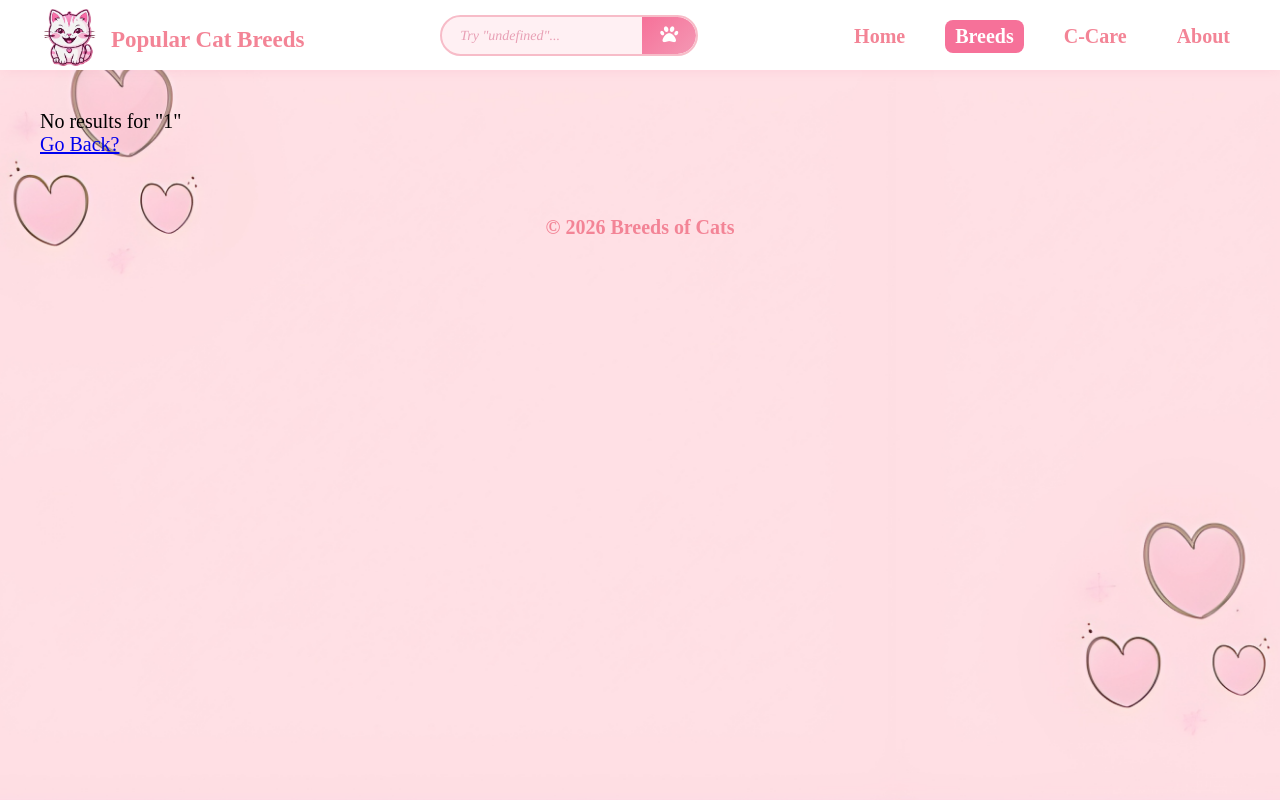
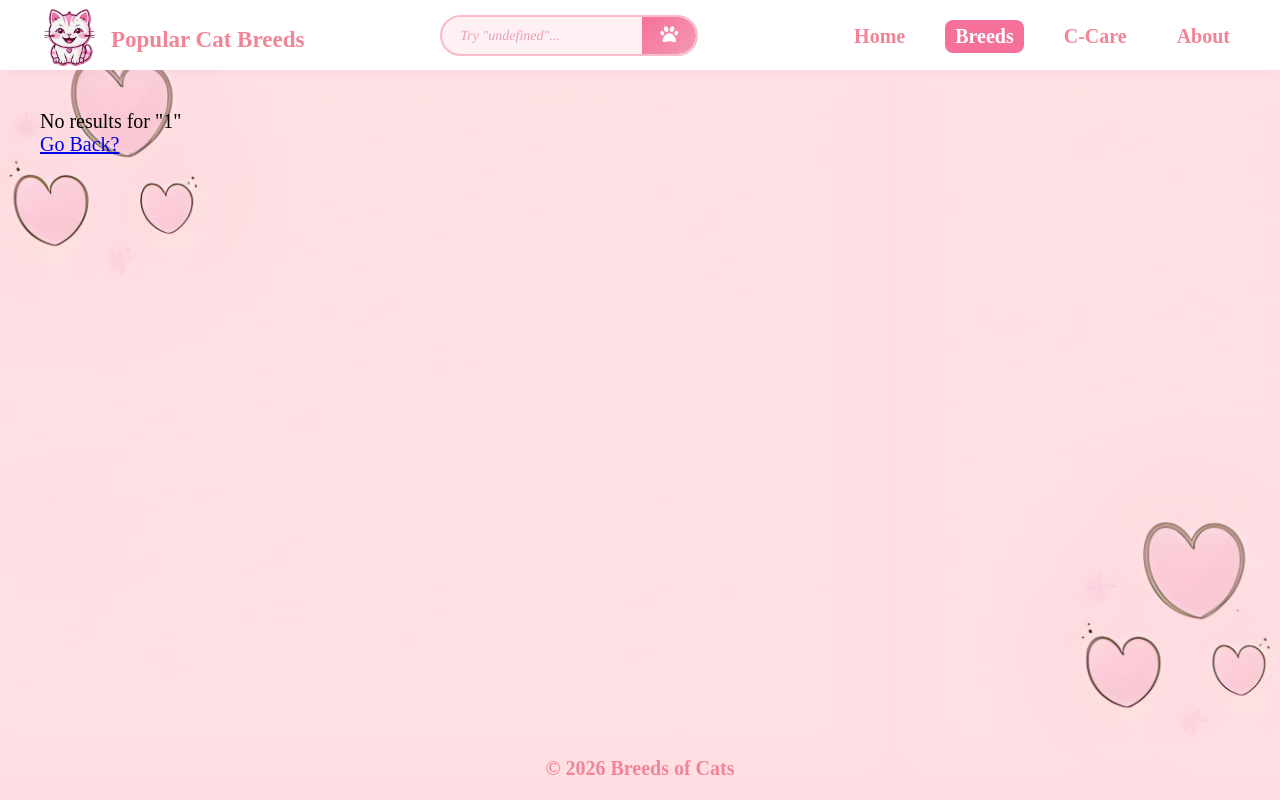
Before and after one commit to dannnnnno-o/WSAT-Finals, a PHP site: page /breeds/?search=1 in a window 1280 px wide. Run offline with PHP 8.4, Linux system fonts and the light colour scheme; data comes from the database, SQL or seed files in the repository; data that the repository does not hold is empty.

Commit message:
fixed footer positioning

```diff
--- a/breeds/index.php
+++ b/breeds/index.php
@@ -12,7 +12,7 @@
     <meta name="viewport" content="width=device-width, initial-scale=1.0">
     <title>Breeds of Cats</title>
     <link rel="stylesheet" href="../style.css">
-    <link rel="stylesheet" href="style.css">
+    <link rel="stylesheet" href="styles.css">
     <link rel="icon" href="/images/bg/catty.png">
     <link rel="stylesheet" href="https://cdn.jsdelivr.net/npm/swiper@12/swiper-bundle.min.css">
     <link rel="stylesheet" href="https://cdnjs.cloudflare.com/ajax/libs/font-awesome/6.5.0/css/all.min.css">
--- a/breeds/style.css
+++ b/breeds/styles.css
@@ -8,6 +8,7 @@
     background-position: center;
     background-size: cover !important;
     background-attachment: fixed;
+    background-repeat: repeat-y;
 }
 
 .swiper-slide {
--- a/style.css
+++ b/style.css
@@ -12,7 +12,9 @@
     background-repeat: no-repeat;
     background-size: cover !important;
     padding-top: 70px;
-    /* Offset for fixed header */
+    display: flex;
+    flex-direction: column;
+    min-height: 100vh;
 }
 
 .care-page {
@@ -363,12 +365,12 @@
 }
 
 footer {
+    margin-top: auto;
     color: rgb(243, 132, 150);
     text-align: center;
     padding: 20px;
     font-weight: bolder;
     font-size: 22px;
-
 }
 
 
@@ -584,7 +586,7 @@
     transition-timing-function: ease-in-out;
 }
 
-/* ===== Breed Search Form ===== */
+/* Breed Search Form */
 .breed-search-form {
     display: flex;
     align-items: center;
```
Also changed, not shown: about/index.php (+5 -2 lines), cats/index.php (+8 -5 lines).
